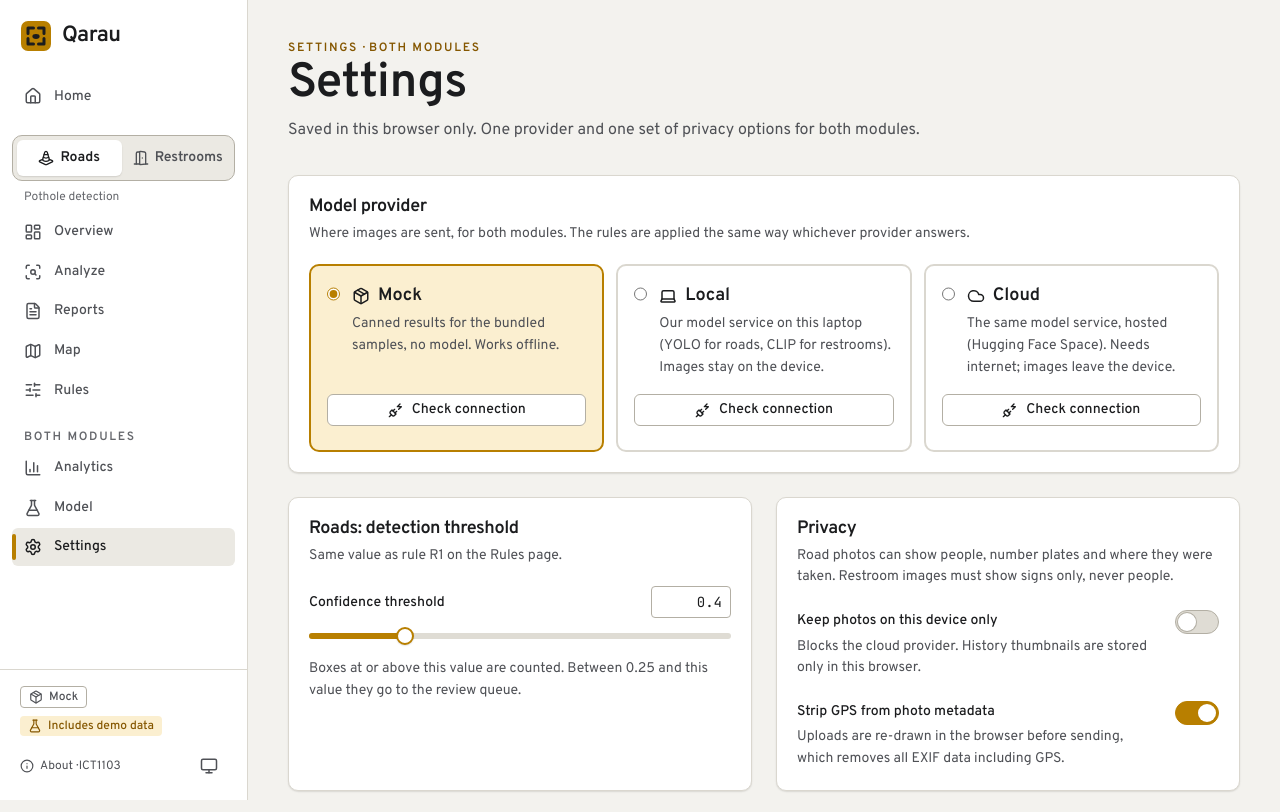
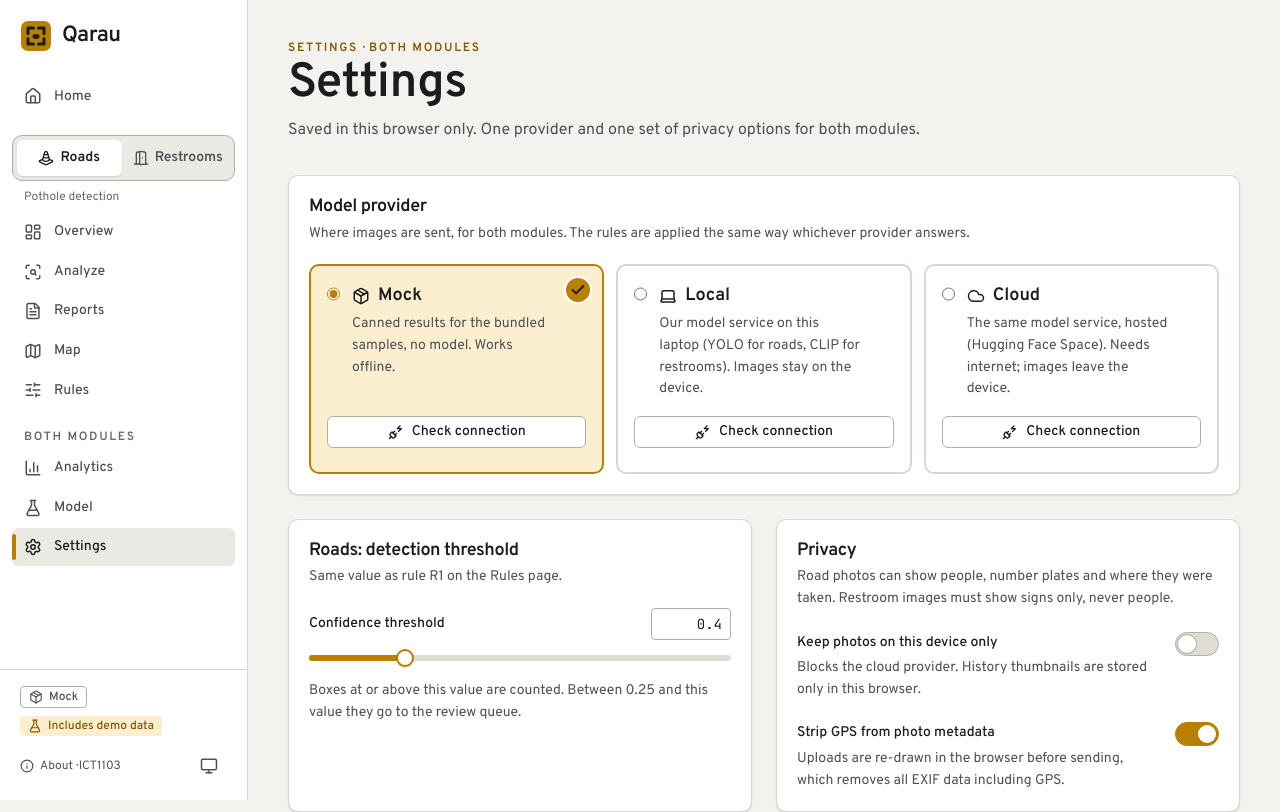
Before and after one commit to tairqaldy/jolscan-ict-final-1st-trimester, a Next.js app in the folder web/: page /app/settings in a window 1280 px wide. Shown: the top 812 px of the page. Built offline with nearby package versions, Linux system fonts and the light colour scheme.

Commit message:
G-30: mark the selected model provider in Settings with a check mark

```diff
--- a/web/components/app/settings-client.tsx
+++ b/web/components/app/settings-client.tsx
@@ -9,6 +9,7 @@ import { Card, CardBody, CardDescription, CardHeader, CardTitle } from "@/compon
 import { Dialog, DialogClose, DialogContent, DialogTrigger } from "@/components/ui/dialog";
 import { Segmented } from "@/components/ui/segmented";
 import { Select } from "@/components/ui/select";
+import { SelectedMark } from "@/components/ui/selectable-tile";
 import { SliderField } from "@/components/ui/slider";
 import { Switch } from "@/components/ui/switch";
 import { cn } from "@/lib/cn";
@@ -108,11 +109,14 @@ export function SettingsClient() {
                   <div
                     key={p}
                     className={cn(
-                      "grid content-between gap-4 rounded-lg border-2 p-4 transition-colors",
-                      selected ? "border-accent bg-accent-soft" : "border-border",
+                      "relative grid content-between gap-4 rounded-lg border-2 p-4 transition-colors",
+                      selected
+                        ? "border-accent bg-accent-soft"
+                        : "border-border has-[label:hover]:border-border-strong has-[label:hover]:bg-surface-2",
                     )}
                   >
-                    <label className="flex cursor-pointer items-start gap-3">
+                    {selected && <SelectedMark className="absolute top-3 right-3" />}
+                    <label className="flex cursor-pointer items-start gap-3 pr-8">
                       <input
                         type="radio"
                         name="provider"
```
